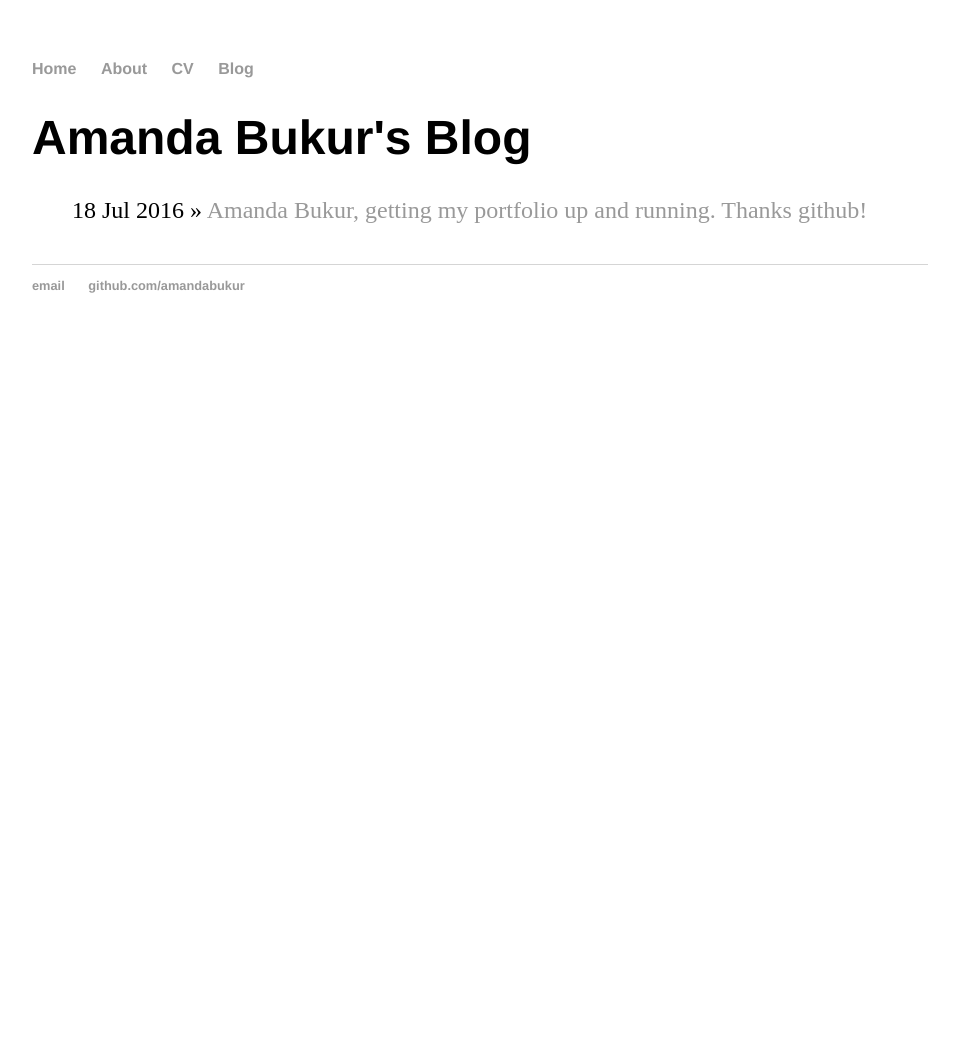
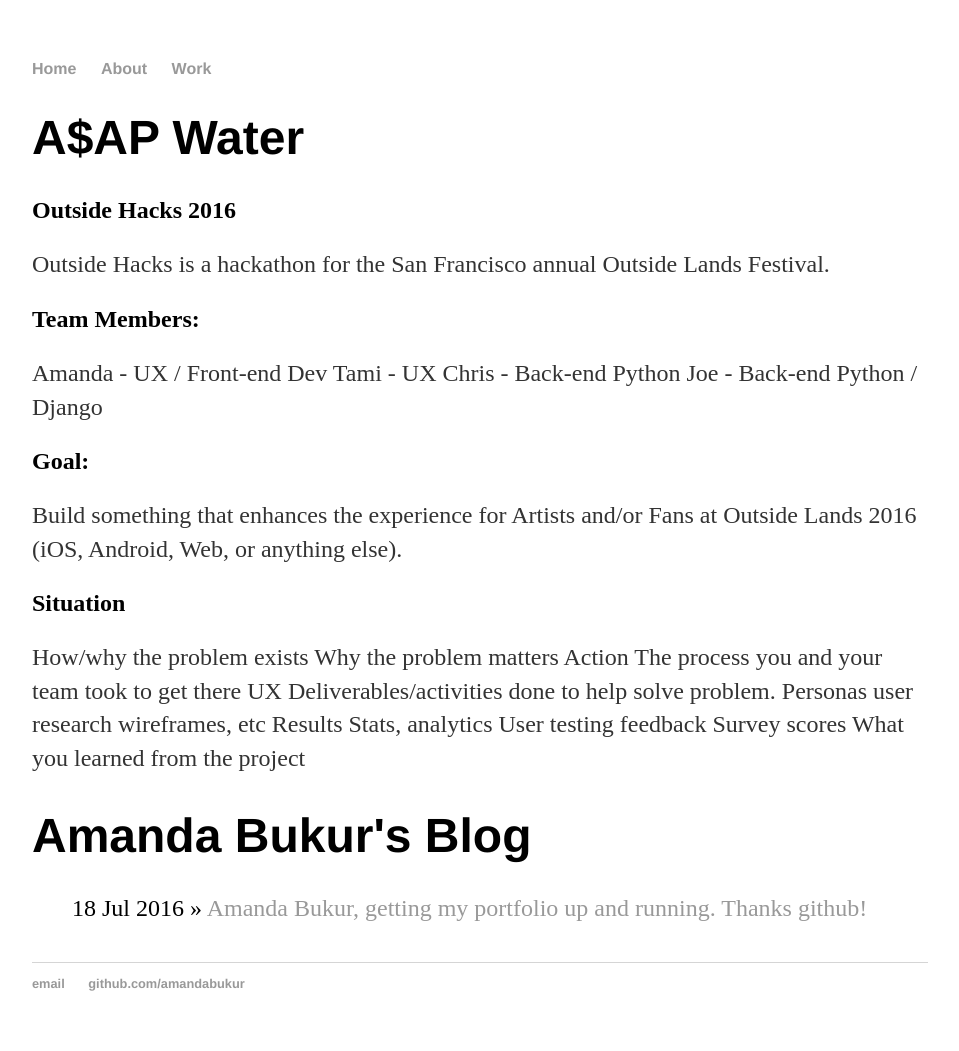
Before and after one commit to amandabukur/amandabukur.github.io, a Jekyll site: the page built from blog/index.html, in a window 1280 px wide. Shown: the whole page, without its empty margins (160-1119 px from the left). Built offline with Jekyll 4.4.1, drawn with Linux system fonts in a browser that asks for light colours; before the commit the page ends 900 px from its top, so only the background shows below that.

Commit message:
adding some project content

```diff
--- a/_layouts/default.html
+++ b/_layouts/default.html
@@ -7,8 +7,8 @@
 	    		<ul>
 	        		<li><a href="/">Home</a></li>
 		        	<li><a href="/about">About</a></li>
-	        		<li><a href="/cv">CV</a></li>
-	        		<li><a href="/blog">Blog</a></li>
+	        		<li><a href="/cv">Work</a></li>
+	        		<!-- <li><a href="/blog">Blog</a></li> -->
 	    		</ul>
 			</nav>
 			<div class="container">
--- a/blog/index.html
+++ b/blog/index.html
@@ -2,6 +2,42 @@
 layout: default
 title: Amanda Bukur's Blog
 ---
+
+	<h1>A$AP Water<h1>
+	<h2>Outside Hacks 2016</h2>
+	<p>
+	Outside Hacks is a hackathon for the San Francisco annual Outside Lands Festival.
+	</p>
+
+	<h2>Team Members:</h2>
+	<p>
+		Amanda - UX / Front-end Dev
+		Tami - UX
+		Chris - Back-end Python
+		Joe - Back-end Python / Django
+	</p>
+
+	<h2>Goal:</h2>
+	<p>
+	Build something that enhances the experience for Artists and/or Fans at Outside Lands 2016 (iOS, Android, Web, or anything else).
+	</p>
+	<h2>Situation</h2>
+	<p>
+		How/why the problem exists
+		Why the problem matters
+		Action
+		The process you and your team took to get there
+		UX Deliverables/activities done to help solve problem.
+		Personas
+		user research
+		wireframes, etc
+		Results
+		Stats, analytics
+		User testing feedback
+		Survey scores
+		What you learned from the project
+	</p>
+
 	<h1>{{ page.title }}</h1>
 	<ul class="posts">
 
```
